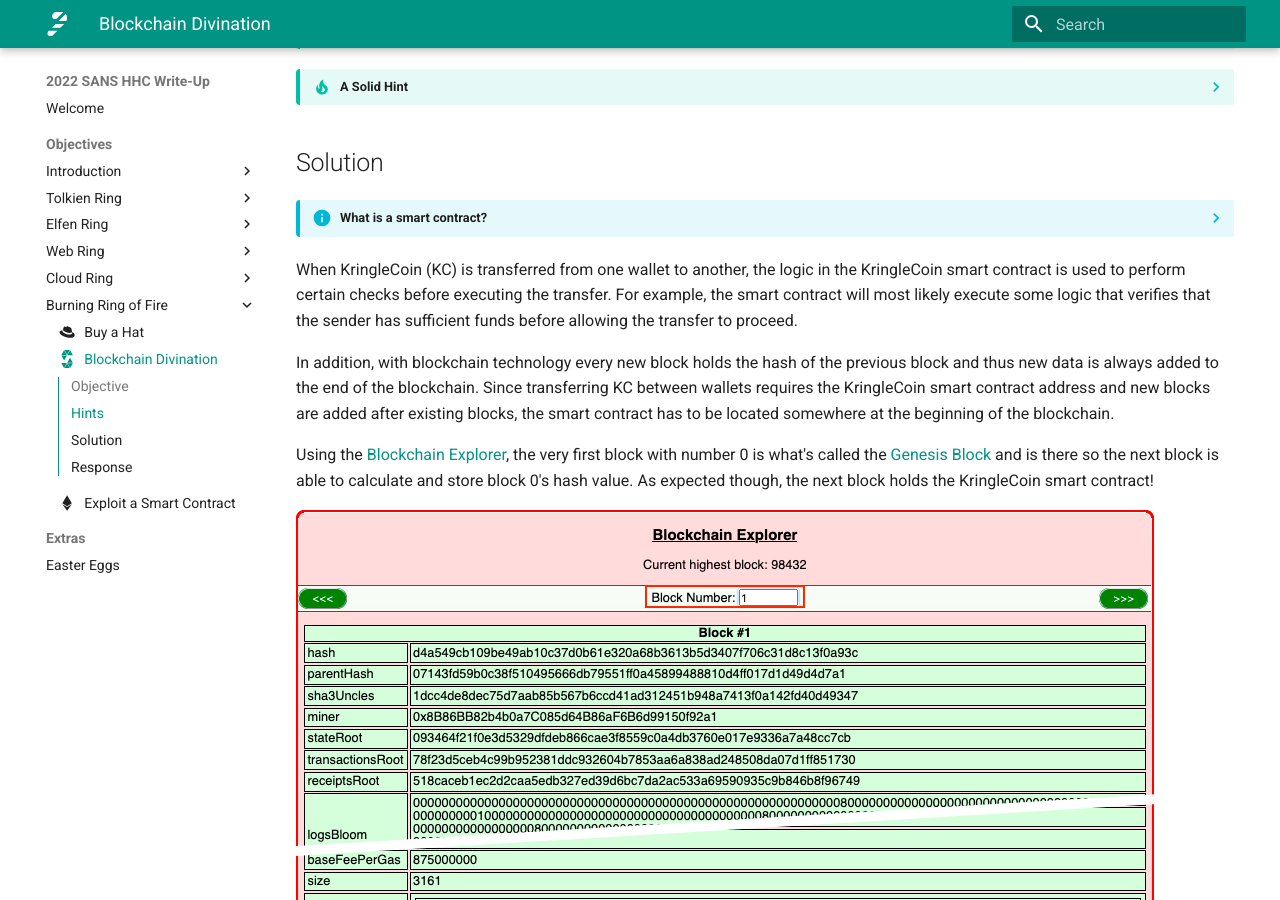
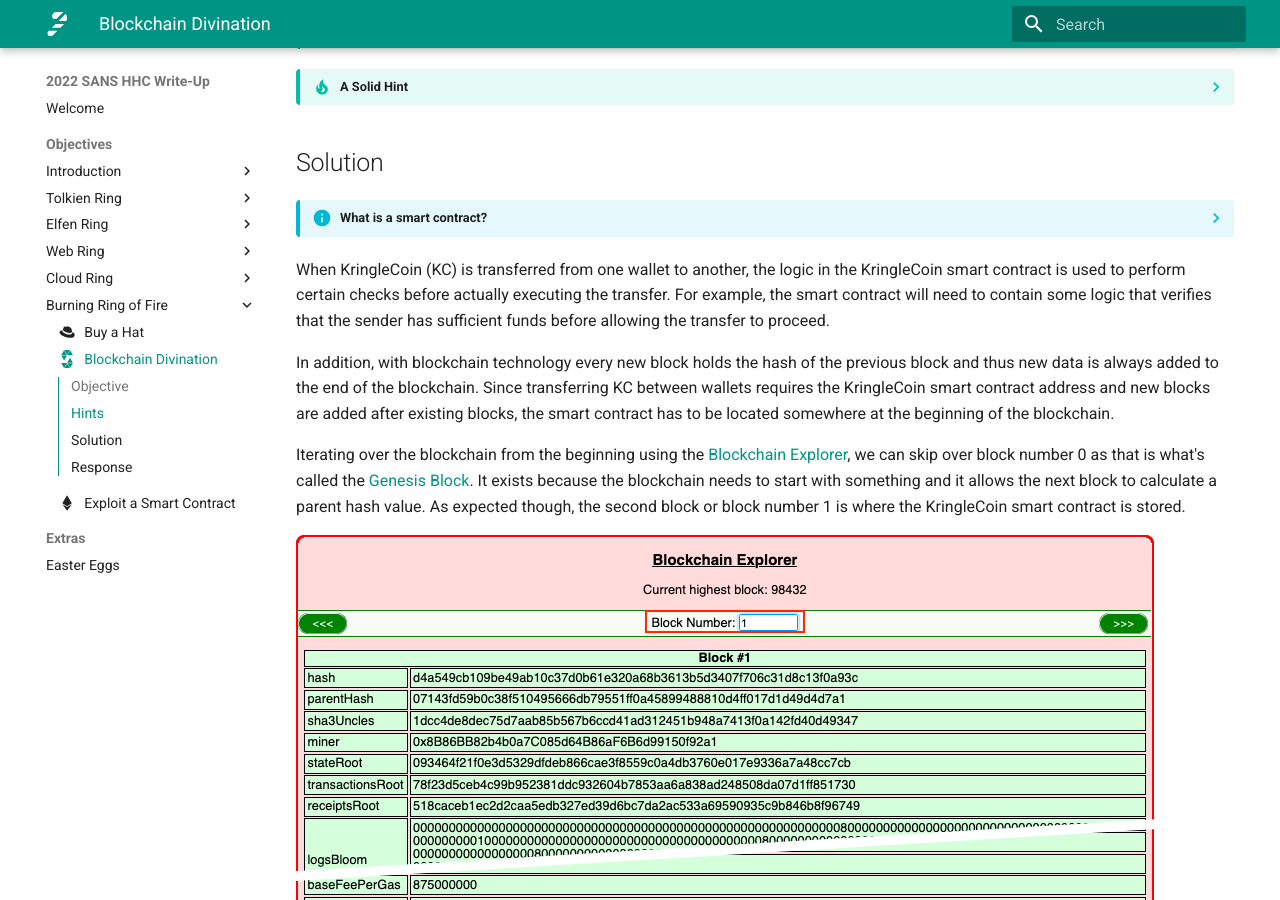
Before and after one commit to crahan/HolidayHackChallenge2022, an MkDocs documentation site: the page built from docs/objectives/o15.md, in a window 1280 px wide and 900 px high, scrolled down 567 px. Built offline with MkDocs 1.6.1 and Material for MkDocs 9.7.7, drawn with Linux system fonts in a browser that asks for light colours; comment, search, counter and statistics services are not loaded.

Commit message:
O15 reviewed

```diff
--- a/docs/objectives/o15.md
+++ b/docs/objectives/o15.md
@@ -38,11 +38,11 @@ icon: simple/solidity
 ??? info "What is a smart contract?"
     [Per IBM](https://www.ibm.com/topics/smart-contracts), *Smart contracts are simply programs stored on a blockchain that run when predetermined conditions are met. They typically are used to automate the execution of an agreement so that all participants can be immediately certain of the outcome, without any intermediary’s involvement or time loss. They can also automate a workflow, triggering the next action when conditions are met.*
 
-When KringleCoin (KC) is transferred from one wallet to another, the logic in the KringleCoin smart contract is used to perform certain checks before executing the transfer. For example, the smart contract will most likely execute some logic that verifies that the sender has sufficient funds before allowing the transfer to proceed.
+When KringleCoin (KC) is transferred from one wallet to another, the logic in the KringleCoin smart contract is used to perform certain checks before actually executing the transfer. For example, the smart contract will need to contain some logic that verifies that the sender has sufficient funds before allowing the transfer to proceed.
 
 In addition, with blockchain technology every new block holds the hash of the previous block and thus new data is always added to the end of the blockchain. Since transferring KC between wallets requires the KringleCoin smart contract address and new blocks are added after existing blocks, the smart contract has to be located somewhere at the beginning of the blockchain.
 
-Using the [Blockchain Explorer](https://prod-blockbrowser.kringle.co.in/), the very first block with number 0 is what's called the [Genesis Block](https://tecracoin.medium.com/what-is-genesis-block-and-why-genesis-block-is-needed-1b37d4b75e43) and is there so the next block is able to calculate and store block 0's hash value. As expected though, the next block holds the KringleCoin smart contract!
+Iterating over the blockchain from the beginning using the [Blockchain Explorer](https://prod-blockbrowser.kringle.co.in/), we can skip over block number 0 as that is what's called the [Genesis Block](https://tecracoin.medium.com/what-is-genesis-block-and-why-genesis-block-is-needed-1b37d4b75e43). It exists because the blockchain needs to start with something and it allows the next block to calculate a parent hash value. As expected though, the second block or block number 1 is where the KringleCoin smart contract is stored.
 
 ![KringleCoin Smart Contract address](../img/objectives/o15/kringlecoin_smart_contract_address.png)
 
```
